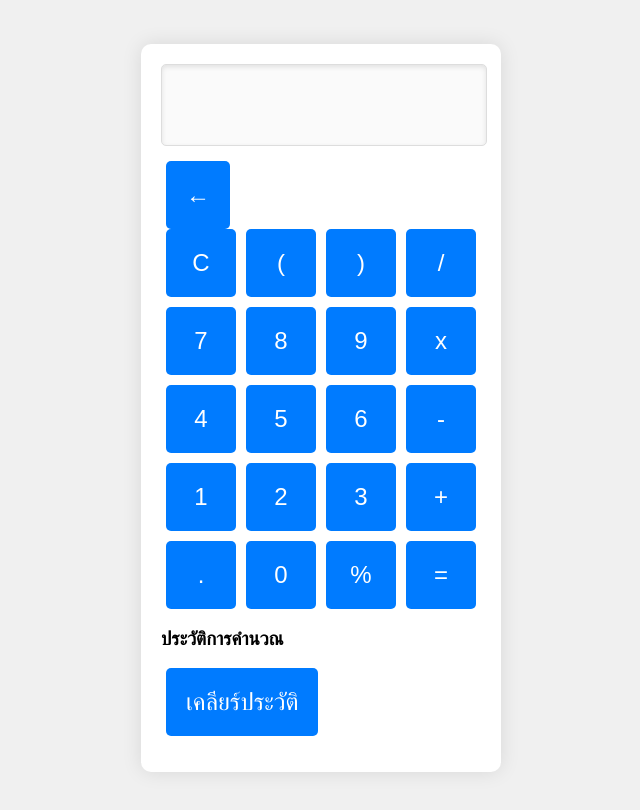
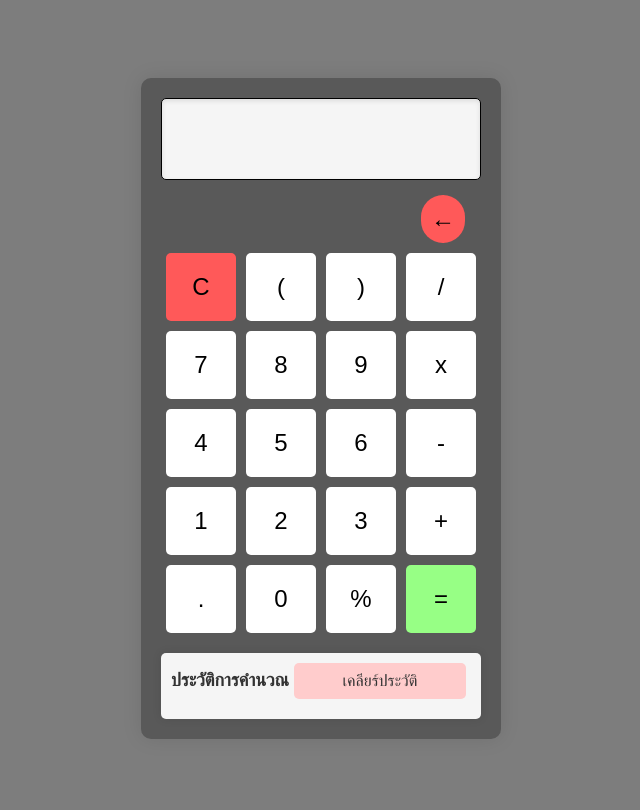
Before and after one commit to Sonz2/calculator, a plain HTML site: page index.html in a window 1280 px wide. Shown: the whole page, without its empty margins (319-959 px from the left). Drawn offline with Linux system fonts and the light colour scheme.

Commit message:
styles.css

```diff
--- a/styles.css
+++ b/styles.css
@@ -3,12 +3,12 @@ body {
     justify-content: center;
     align-items: center;
     height: 100vh;
-    background-color: #f0f0f0;
+    background-color: #7d7d7d;
     font-family: Arial, sans-serif;
 }
 
 .calculator {
-    background-color: #ffffff;
+    background-color: #595959;
     border-radius: 10px;
     box-shadow: 0 0 20px rgba(0, 0, 0, 0.1);
     padding: 20px;
@@ -16,12 +16,13 @@ body {
 }
 
 #display {
-    width: 95%;
+    width: 93%;
     height: 60px;
     font-size: 32px;
     text-align: right;
-    border: 1px solid #ddd;
+    border: 1px solid #000000;
     border-radius: 5px;
+    background-color: #f5f5f5;
     padding: 10px;
     margin-bottom: 15px;
     box-shadow: inset 0 2px 5px rgba(0, 0, 0, 0.1);
@@ -32,10 +33,9 @@ body {
     justify-content: space-between;
     margin-bottom: 10px;
 }
-
 button {
-    background-color: #007BFF;
-    color: white;
+    background-color: #ffffff;
+    color: rgb(0, 0, 0);
     border: none;
     border-radius: 5px;
     font-size: 24px;
@@ -45,11 +45,165 @@ button {
     cursor: pointer;
     transition: background-color 0.2s;
 }
-
 button:hover {
-    background-color: #0056b3;
+    background-color: #b7d9fd;
+    transform: scale(1.05);
+}
+.button-delete {
+    margin-left: 255px;
+    justify-content: flex-end;
+    /* จัดปุ่มให้ไปอยู่ขวา */
+    margin-bottom: 10px;
+    align-self: flex-end;
+    /* ทำให้ปุ่มชิดขวาสุด */
 }
 
-.zero {
-    flex: 2; /* ปรับปุ่ม 0 ให้กว้างขึ้น */
+.delete-btn {
+    background-color: #ff5959;
+    color: rgb(0, 0, 0);
+    border-radius: 30px;
+    font-size: 24px;
+    flex: 1;
+    margin: 0 5px;
+    padding: 10px;
+    cursor: pointer;
+    transition: background-color 0.2s;
 }
+
+.delete-btn:hover {
+    background-color: #ff0000;
+    transform: scale(1.05);
+}
+
+.button-C {
+    display: flex;
+    justify-content: flex-end;
+    /* จัดปุ่มให้ไปอยู่ขวา */
+    margin-bottom: 10px;
+}
+
+.C-btn {
+    background-color: #ff5959;
+    color: rgb(0, 0, 0);
+    border-radius: 5px;
+    font-size: 24px;
+    flex: 1;
+    margin: 0 5px;
+    padding: 20px;
+    cursor: pointer;
+    transition: background-color 0.2s;
+}
+
+.C-btn:hover {
+    background-color:red ;
+    transform: scale(1.05);
+}
+.button-result {
+    display: flex;
+    justify-content: flex-end;
+    /* จัดปุ่มให้ไปอยู่ขวา */
+    margin-bottom: 10px;
+}
+
+.result-btn {
+    background-color: #97ff85;
+    color: rgb(0, 0, 0);
+    border-radius: 5px;
+    font-size: 24px;
+    flex: 1;
+    margin: 0 5px;
+    padding: 20px;
+    cursor: pointer;
+    transition: background-color 0.2s;
+}
+
+.result-btn:hover {
+    background-color:#03c600 ;
+    transform: scale(1.05);
+}
+#history {
+    margin-top: 20px;
+    background-color: #f5f5f5;
+    padding: 10px;
+    border-radius: 5px;
+    box-shadow: 0 0 10px rgba(0, 0, 0, 0.1);
+    max-height: 150px;
+    overflow-y: auto;
+}
+
+#history h3 {
+    margin-top: 0;
+    color: #333;
+    font-size: 18px;
+}
+
+#history-list {
+    list-style: none;
+    padding-left: 0;
+    max-height: 150px;
+    overflow-y: auto;
+    margin: 0;
+}
+
+#history-list li {
+    padding: 5px;
+    border-bottom: 1px solid #ddd;
+    color: #333;
+}
+
+#history-list li:last-child {
+    border-bottom: none;
+}
+
+/* ปรับแต่ง scrollbar */
+#history-list {
+    scrollbar-width: thin;
+    scrollbar-color: #c2dbfa #f5f5f5;
+}
+
+#history-list::-webkit-scrollbar {
+    width: 10px; /* เพิ่มขนาด scrollbar */
+}
+
+#history-list::-webkit-scrollbar-thumb {
+    background-color: #c2dbfa;
+    border-radius: 10px;
+}
+#history-list::-webkit-scrollbar-thumb:hover {
+    background-color: #a0c4f6; /* สีที่แตกต่างเมื่อ hover */
+}
+
+
+/* ปุ่มเคลียร์ประวัติ */
+/* จัดให้ h3 และปุ่มเคลียร์อยู่ในบรรทัดเดียวกัน */
+.history-header {
+    display: flex;
+    justify-content: space-between;
+    align-items: center;
+    margin-bottom: 10px;
+}
+
+.history-header h3 {
+    margin: 0;
+    font-size: 18px;
+    color: #333;
+}
+
+.clear-history-btn {
+    background-color: #ffcccc;
+    color: #333;
+    border: none;
+    border-radius: 5px;
+    font-size: 16px;
+    padding: 9px 10px;
+    cursor: pointer;
+    transition: background-color 0.2s;
+}
+
+.clear-history-btn:hover {
+    background-color: #ff6666;
+}
+
+#history-list {
+    scroll-behavior: smooth;
+}
```
